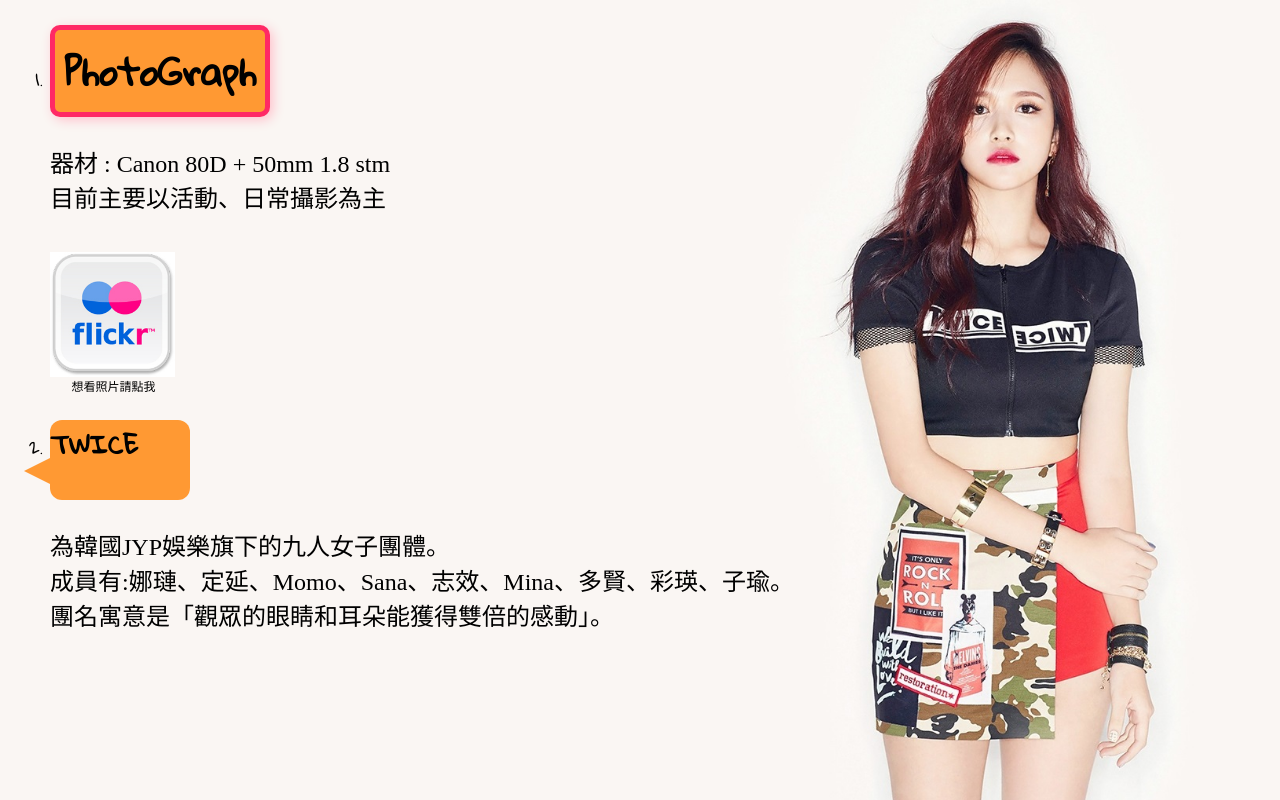
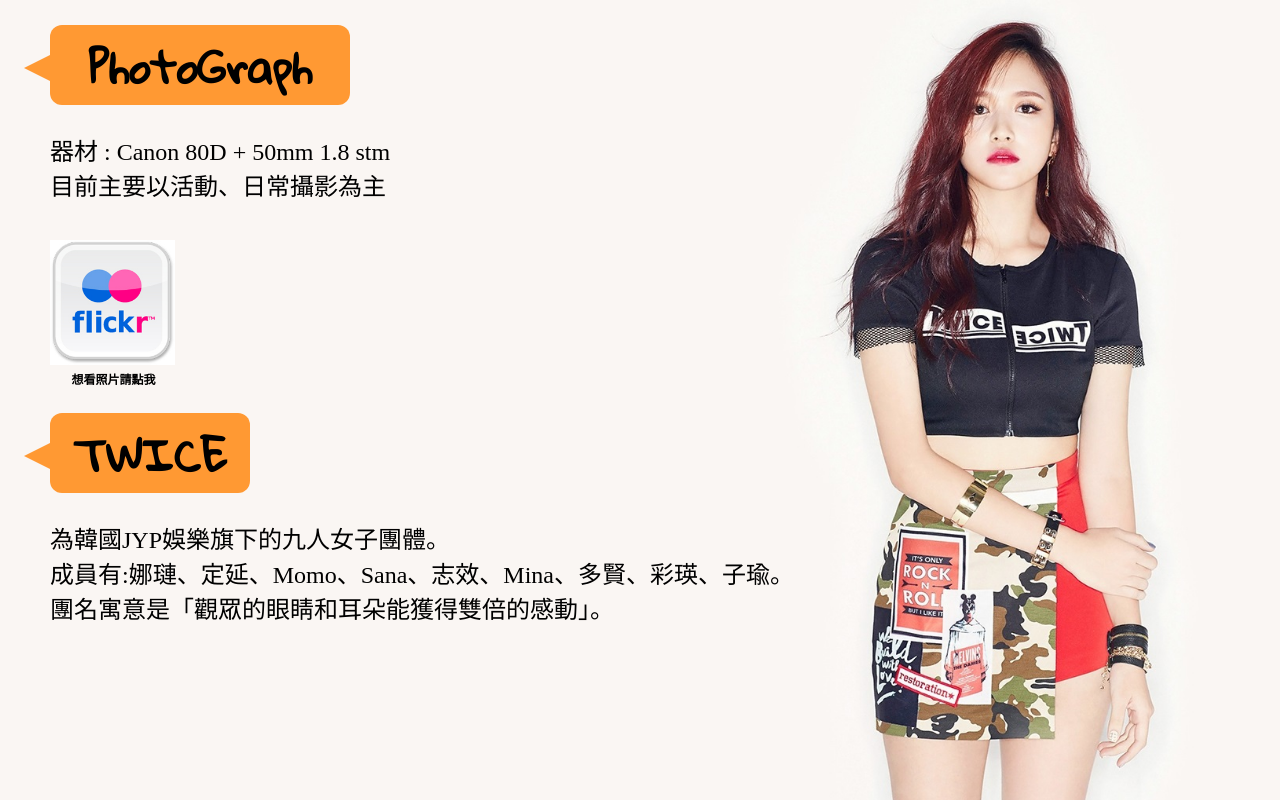
Before and after one commit to yueverlasting/interdouce_website, a plain HTML site: page likey.html in a window 1280 px wide. Drawn offline with Linux system fonts and the light colour scheme.

Commit message:
5/16 更新
修改小錯誤
完成日常頁面 h1.h2. 外框

```diff
--- a/css/likeycss.css
+++ b/css/likeycss.css
@@ -22,39 +22,32 @@
  #menu ul{
   list-style:left;
   margin-top: 10px;
+
   margin-left: 50px;
   }
 
   #menu ul li{
   margin:25px 100px 0px 0px;
   font-family: 'Gloria Hallelujah', cursive;
+  list-style:none;
   }
   #menu ul p{
   margin:25px 100px 0px 0px;
   color: black;
   padding-top: 5px;
   font-size:24px;
-  font-family: DFKai-sb;
   line-height: 35px;
-  font-family: ‘cwTeXFangSong’, serif;
+  font-family: Microsoft JhengHei, serif;
   }
   #menu ul h3{
   padding-top: 5px;
+  padding-bottom: 5PX;
 }
- /*h1
-{
-    font-size: 36px;
-    color: black;
+
+h1 {
+    font-size: 42px;
     text-align: center;
-    border-radius:10px;
-    width:150px;
-    border:5px #ff2965 solid;
-    box-shadow:3px 3px 12px pink;
-    background-color :#ff9933;
-    padding: 5px 5px 5px 5px ;
-}*/
-h1 {
-    width: 140px;
+    width: 200px;
     height: 80px;
     background: #ff9933;
     position: relative;
@@ -68,26 +61,39 @@
     width: 0;
     height: 0;
     right: 100%;
-    top: 38px;
+    top: 30px;
     position: absolute;
     border-top: 13px solid transparent;
     border-right: 26px solid #ff9933;
     border-bottom: 13px solid transparent;
 }
-h2
-{
-    font-size: 36px;
-    color: black;
-    text-align:center;
-    border-radius:10px;
-    width:200px;
-    border:5px #ff2965 solid;
-    box-shadow:3px 3px 12px pink;
-    background-color :#ff9933;
-    padding: 5px 5px 5px 5px ;
+
+h2 {
+    font-size: 42px;
+    text-align: center;
+    width: 300px;
+    height: 80px;
+    background: #ff9933;
+    position: relative;
+    -moz-border-radius: 12px;
+    -webkit-border-radius: 12px;
+    border-radius: 12px;
 }
 
+h2:before {
+    content: "";
+    width: 0;
+    height: 0;
+    right: 100%;
+    top: 30px;
+    position: absolute;
+    border-top: 13px solid transparent;
+    border-right: 26px solid #ff9933;
+    border-bottom: 13px solid transparent;
+
+}
 p2{
     font-size: 12px;
-    padding-bottom: 10px;
+    font-family: cursive;
+    font-weight: bold;
 }
--- a/css/tipcss.css
+++ b/css/tipcss.css
@@ -47,7 +47,7 @@
 article h2
 {
     font-size:36px;
-    padding-top: 2px;
+    padding-top: 5px;
     text-align: center;
     color: white;
     border-radius:10px;
@@ -57,13 +57,14 @@
     border:2px 	#F4E3B1 solid;
     box-shadow:3px 3px 12px gray;
     background-color :	#5398D9;
+    font-family: Microsoft JhengHei, serif;
 }
 article p
 {
     font-size:24px;
     margin-top:20px;
     line-height:40px;
-    font-family: 'cwTeXYen', sans-serif;
+    font-family: Microsoft JhengHei, serif;
     font-weight: 800;
 }
 pre {
```
Also changed, not shown: css/introducecss.css (+4 -11 lines), index.html (+2 -2 lines), introduce.html (+6 -2 lines), likey.html (+1 -0 lines), tip.html (+2 -1 lines), image/dodoro2.jpg, image/tipback.jpg.
